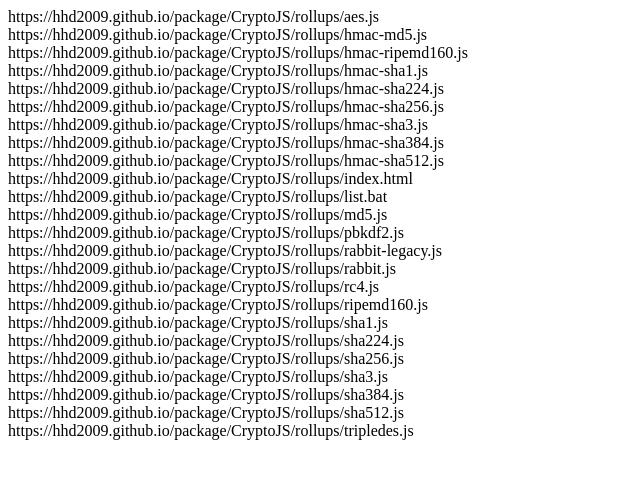
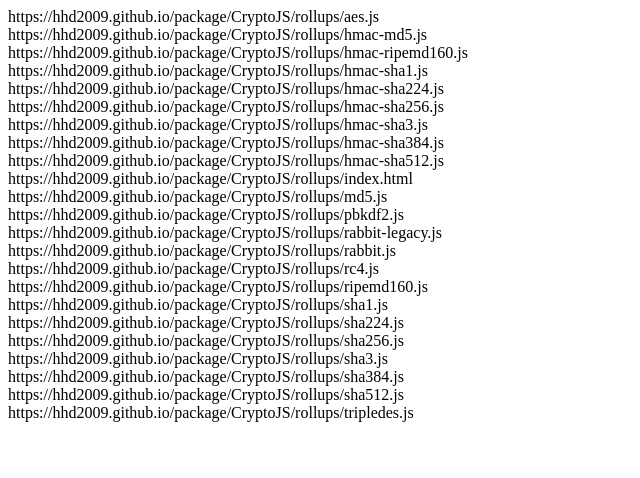
Before and after one commit to hhd2009/package, a website: page CryptoJS/rollups/index.html in a window 1280 px wide. Shown: the whole page, without its empty margins (0-640 px from the left). Drawn offline with Linux system fonts and the light colour scheme.

Commit message:
Update index.html

```diff
--- a/CryptoJS/rollups/index.html
+++ b/CryptoJS/rollups/index.html
@@ -18,7 +18,6 @@ TEXT-DECORATION: underline}BODY{FONT-SIZhttps://hhd2009.github.io/package9pt}TAB
 <a href="https://hhd2009.github.io/package/CryptoJS/rollups/hmac-sha384.js" target=_blank>https://hhd2009.github.io/package/CryptoJS/rollups/hmac-sha384.js</a><br>
 <a href="https://hhd2009.github.io/package/CryptoJS/rollups/hmac-sha512.js" target=_blank>https://hhd2009.github.io/package/CryptoJS/rollups/hmac-sha512.js</a><br>
 <a href="https://hhd2009.github.io/package/CryptoJS/rollups/index.html" target=_blank>https://hhd2009.github.io/package/CryptoJS/rollups/index.html</a><br>
-<a href="https://hhd2009.github.io/package/CryptoJS/rollups/list.bat" target=_blank>https://hhd2009.github.io/package/CryptoJS/rollups/list.bat</a><br>
 <a href="https://hhd2009.github.io/package/CryptoJS/rollups/md5.js" target=_blank>https://hhd2009.github.io/package/CryptoJS/rollups/md5.js</a><br>
 <a href="https://hhd2009.github.io/package/CryptoJS/rollups/pbkdf2.js" target=_blank>https://hhd2009.github.io/package/CryptoJS/rollups/pbkdf2.js</a><br>
 <a href="https://hhd2009.github.io/package/CryptoJS/rollups/rabbit-legacy.js" target=_blank>https://hhd2009.github.io/package/CryptoJS/rollups/rabbit-legacy.js</a><br>
```
